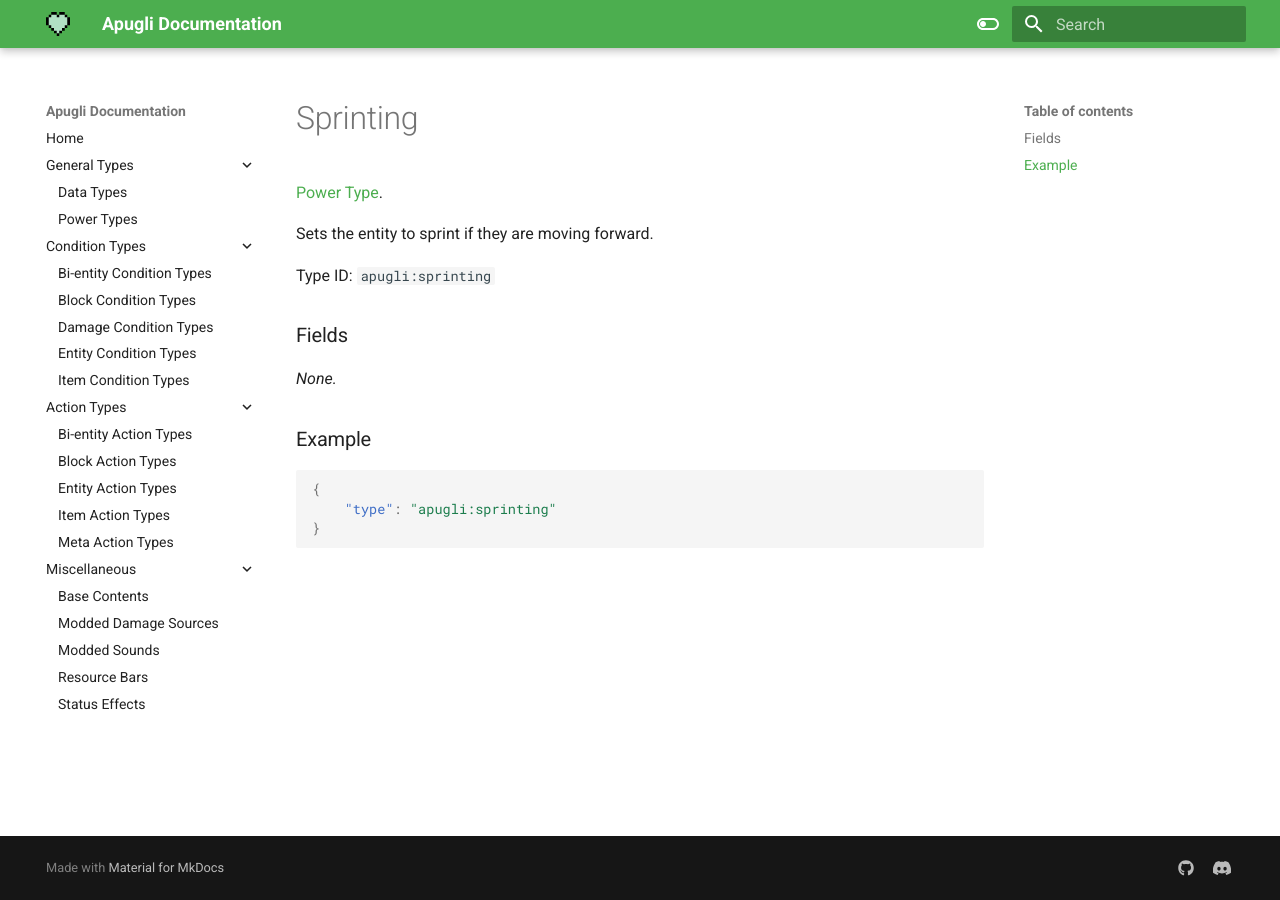
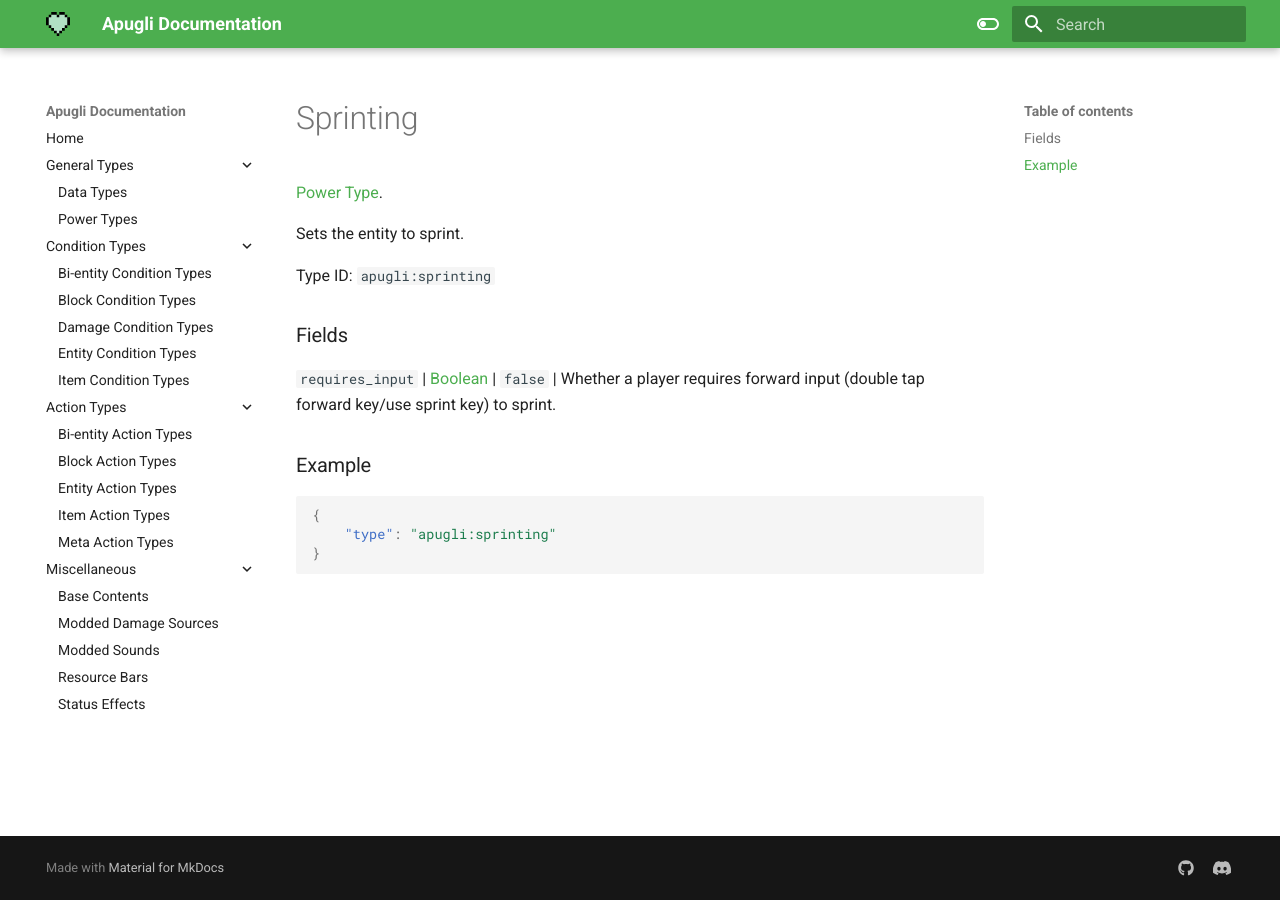
Before and after one commit to MerchantPug/apugli-docs, an MkDocs documentation site: the page built from docs/types/power_types/sprinting.md, in a window 1280 px wide. Built offline with MkDocs 1.6.1 and Material for MkDocs 9.7.7, drawn with Linux system fonts in a browser that asks for light colours.

Commit message:
Update sprinting.md

````diff
--- a/docs/types/power_types/sprinting.md
+++ b/docs/types/power_types/sprinting.md
@@ -7,13 +7,12 @@ date: 2023-11-11
 
 [Power Type](../power_types.md).
 
-Sets the entity to sprint if they are moving forward.
+Sets the entity to sprint.
 
 Type ID: `apugli:sprinting`
 
 ### Fields
-
-*None.*
+`requires_input` | [Boolean](https://origins.readthedocs.io/en/latest/types/data_types/boolean/) | `false` | Whether a player requires forward input (double tap forward key/use sprint key) to sprint.
 
 ### Example
 ```json
````
